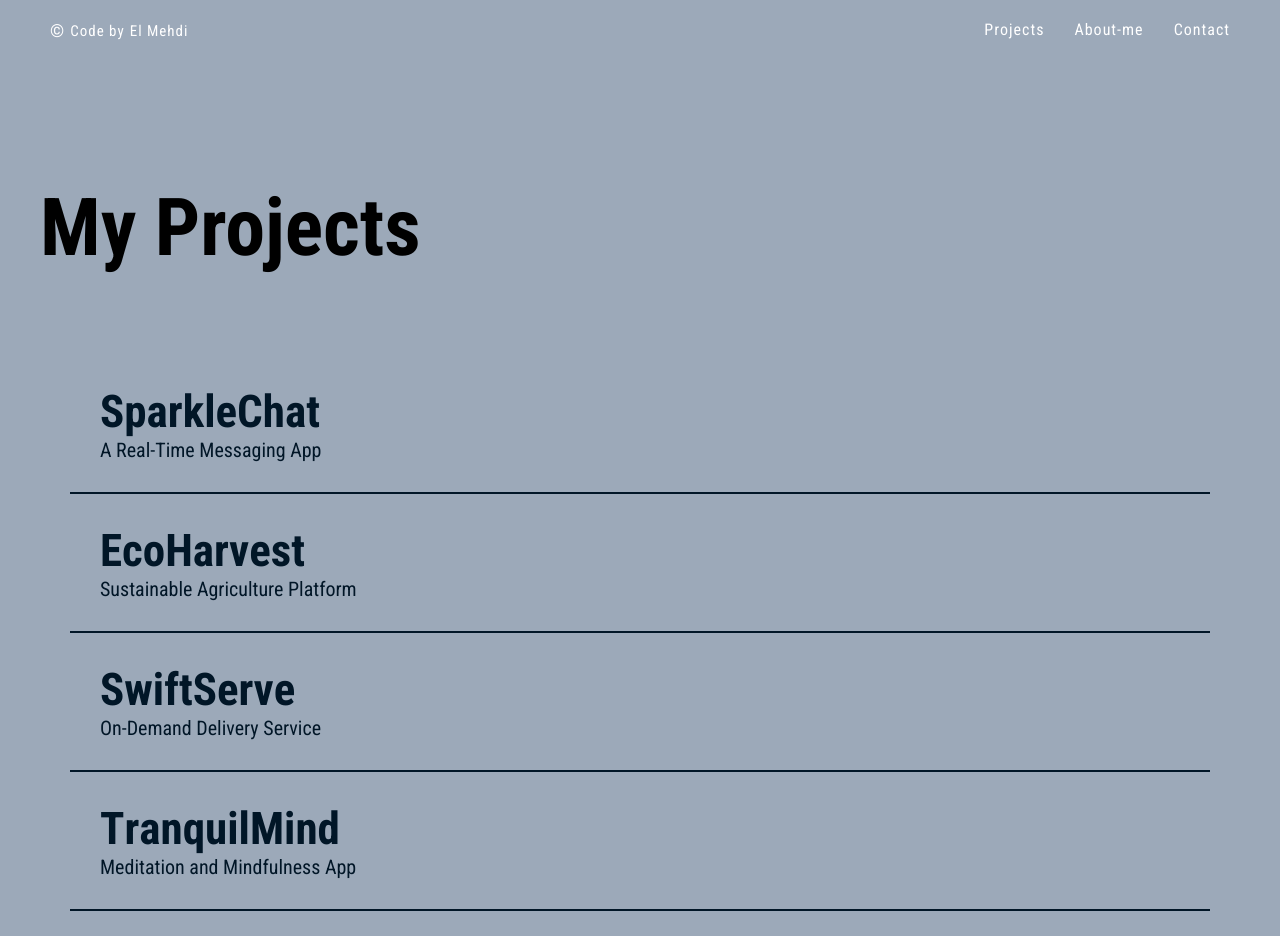
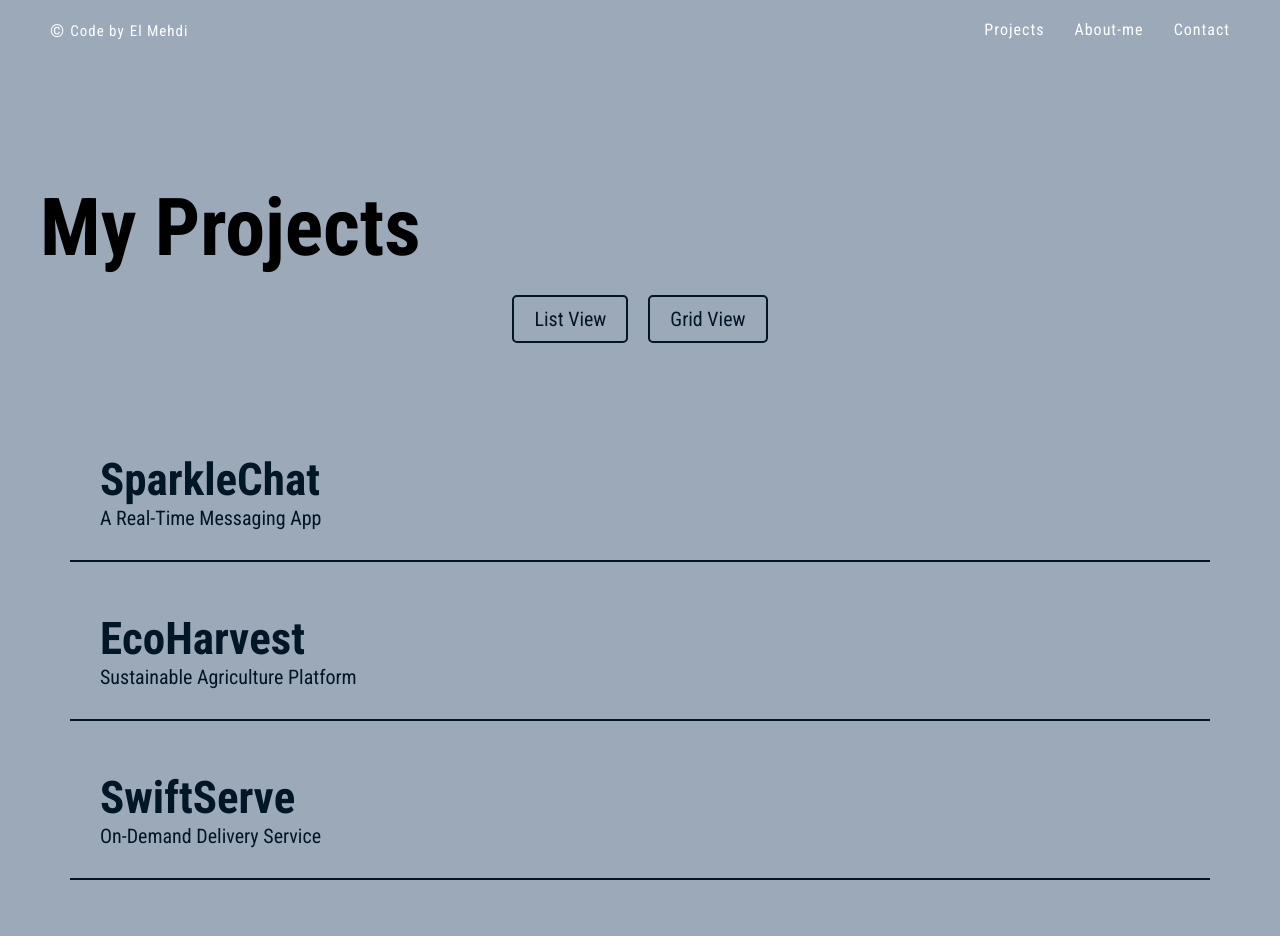
Before and after one commit to ahmidou09/MyPortfolio, a React (Vite) app: page /projects in a window 1280 px wide. Shown: the top 936 px of the page. Built offline with nearby package versions, Linux system fonts and the light colour scheme; grey boxes are pictures that could not be loaded.

Commit message:
Added a display mode feature for the projects section

```diff
--- a/src/features/contact/ContactForm.jsx
+++ b/src/features/contact/ContactForm.jsx
@@ -156,6 +156,7 @@ function ContactForm() {
   const [message, setMessage] = useState("");
 
   const [error, setError] = useState("");
+  console.log(error);
 
   function onSubmit(e) {
     e.preventDefault();
--- a/src/features/footer/SocialLinks.jsx
+++ b/src/features/footer/SocialLinks.jsx
@@ -76,7 +76,7 @@ const BoxSocial = styled.ul`
   align-items: center;
   justify-content: center;
   gap: 3rem;
-  padding: 4rem;
+  //padding: 4rem;
 `;
 
 const SocialItem = styled.li`
--- /dev/null
+++ b/src/features/projects/CardGrid.jsx
@@ -0,0 +1,38 @@
+import React from "react";
+import styled from "styled-components";
+
+const CardContainer = styled.div`
+  background-color: white;
+  border-radius: 10px;
+  padding: 1.5rem;
+  box-shadow: 0 4px 6px rgba(0, 0, 0, 0.1);
+`;
+
+const CardImage = styled.img`
+  width: 100%;
+  height: auto;
+  border-radius: 10px;
+`;
+
+const CardHeading = styled.h2`
+  font-size: 1.5rem;
+  margin-bottom: 0.5rem;
+`;
+
+const CardSubheading = styled.p`
+  font-size: 1rem;
+  color: gray;
+`;
+
+const CardGrid = ({ heading, subheading, imgSrc, href }) => {
+  return (
+    <CardContainer>
+      <CardImage src={imgSrc} alt={heading} />
+      <CardHeading>{heading}</CardHeading>
+      <CardSubheading>{subheading}</CardSubheading>
+      <a href={href}>View More</a>
+    </CardContainer>
+  );
+};
+
+export default CardGrid;
--- a/src/features/projects/Link.jsx
+++ b/src/features/projects/CardList.jsx
@@ -3,7 +3,7 @@ import { FiArrowRight } from "react-icons/fi";
 import { motion, useMotionValue, useSpring, useTransform } from "framer-motion";
 import styled from "styled-components";
 
-const Link = ({ heading, imgSrc, subheading, href, color }) => {
+const CardList = ({ heading, imgSrc, subheading, href, color }) => {
   const ref = useRef(null);
 
   const x = useMotionValue(0);
@@ -162,4 +162,4 @@ const ArrowWrapper = styled(motion.div)`
   padding: 1rem;
 `;
 
-export default Link;
+export default CardList;
--- a/src/features/projects/MyProjects.jsx
+++ b/src/features/projects/MyProjects.jsx
@@ -1,7 +1,8 @@
 import React from "react";
 import styled from "styled-components";
 import linksData from "../../assets/json/data/links.json";
-import Link from "./Link";
+import CardList from "./CardList";
+import CardGrid from "./CardGrid";
 
 const StyledSection = styled.section`
   background-color: var(--color-primary-3);
@@ -13,8 +14,19 @@ const MaxWidthContainer = styled.div`
   max-width: 120rem;
 `;
 
-const MyProjects = ({ style, element, color }) => {
-  // Get the number of links to display based on the provided element prop
+const ListContainer = styled.div`
+  display: flex;
+  flex-direction: column;
+  gap: 2rem;
+`;
+
+const GridContainer = styled.div`
+  display: grid;
+  grid-template-columns: repeat(auto-fill, minmax(30rem, 1fr));
+  gap: 2rem;
+`;
+
+const MyProjects = ({ style, element, color, displayMode = "list" }) => {
   const numberOfLinks =
     element && element >= 0 && element <= linksData.length
       ? element
@@ -23,8 +35,10 @@ const MyProjects = ({ style, element, color }) => {
   return (
     <StyledSection style={style}>
       <MaxWidthContainer>
+        {displayMode === "list" ? (
+          <ListContainer>
             {linksData.slice(0, numberOfLinks).map((link, index) => (
-          <Link
+              <CardList
                 key={index}
                 heading={link.heading}
                 subheading={link.subheading}
@@ -33,6 +47,21 @@ const MyProjects = ({ style, element, color }) => {
                 color={color}
               />
             ))}
+          </ListContainer>
+        ) : (
+          <GridContainer>
+            {linksData.slice(0, numberOfLinks).map((link, index) => (
+              <CardGrid
+                key={index}
+                heading={link.heading}
+                subheading={link.subheading}
+                imgSrc={link.imgSrc + index}
+                href={link.href}
+                color={color}
+              />
+            ))}
+          </GridContainer>
+        )}
       </MaxWidthContainer>
     </StyledSection>
   );
--- a/src/pages/Home.jsx
+++ b/src/pages/Home.jsx
@@ -43,7 +43,9 @@ function Home() {
         <MyProjects element={6} />
         <ShowMore>
           <MainButton>
-            <Link to="/projects">Show more</Link>
+            <Link to="/projects" onClick={() => window.scrollTo(0, 0)}>
+              Show more
+            </Link>
           </MainButton>
         </ShowMore>
       </SectionWork>
--- a/src/pages/Projects.jsx
+++ b/src/pages/Projects.jsx
@@ -1,4 +1,4 @@
-import React from "react";
+import React, { useState } from "react";
 import transition from "../hooks/animation";
 import styled from "styled-components";
 import MyProjects from "../features/projects/MyProjects";
@@ -13,14 +13,54 @@ const Container = styled.div`
     font-size: 8rem;
   }
 `;
+
+const ButtonContainer = styled.div`
+  margin-top: 2rem;
+  display: flex;
+  justify-content: center;
+`;
+
+const Button = styled.button`
+  margin: 0 1rem;
+  padding: 1rem 2rem;
+  font-size: 2rem;
+  background-color: transparent;
+  color: var(--color-primary-3);
+  border: 2px solid var(--color-primary-3);
+  border-radius: 0.5rem;
+  cursor: pointer;
+  transition: background-color 0.3s, color 0.3s;
+
+  &:hover {
+    background-color: var(--color-primary-3);
+    color: white;
+  }
+`;
+
 function Projects() {
+  const [displayMode, setDisplayMode] = useState("list");
+
+  const handleListButtonClick = () => {
+    setDisplayMode("list");
+  };
+
+  const handleGridButtonClick = () => {
+    setDisplayMode("grid");
+  };
+
   return (
     <Container>
       <h1>My Projects</h1>
 
+      <ButtonContainer>
+        <Button onClick={handleListButtonClick}>List View</Button>
+        <Button onClick={handleGridButtonClick}>Grid View</Button>
+      </ButtonContainer>
+
       <MyProjects
         style={{ marginTop: "5rem", backgroundColor: "transparent" }}
         color="var(--color-primary-3)"
+        displayMode={displayMode}
       />
       <Footer />
     </Container>
```
Lines whose indentation alone changed are shown as unchanged.
